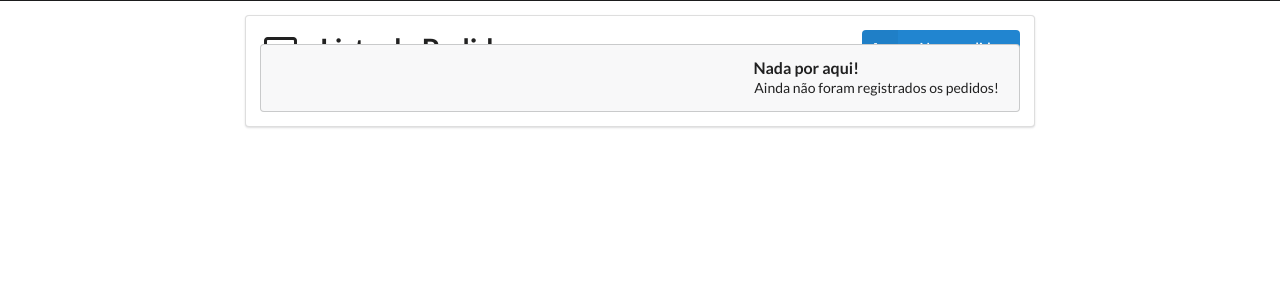
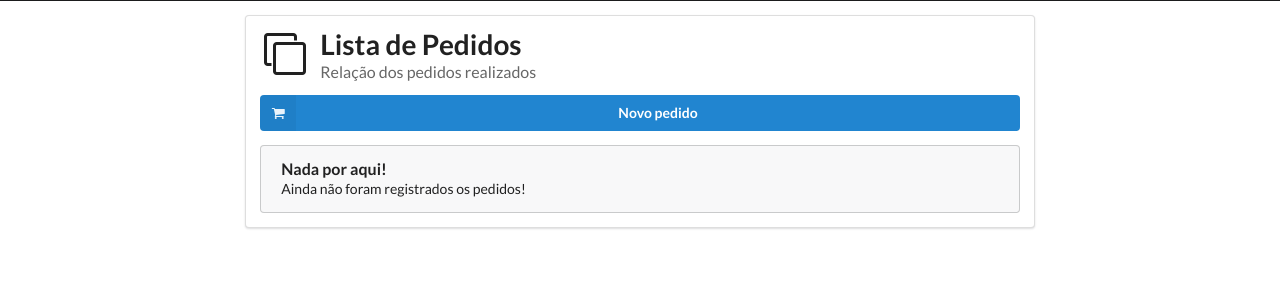
Before and after one commit to felipeflamarion/meuspedidos, a Django app: page /pedidos/ in a window 1280 px wide. Shown: the part 73-360 px from the top of the page. Run offline with Django 3.2, Linux system fonts and the light colour scheme; data that the repository does not hold is empty.

Commit message:
Correções de alinhamento no layout

```diff
--- a/projeto/pedidos/templates/pedidos/lista_pedidos.html
+++ b/projeto/pedidos/templates/pedidos/lista_pedidos.html
@@ -5,8 +5,8 @@
 {% block content %}
     {% include 'mensagem.html' %}
 
-    <div class="ui right aligned segment">
-        <h1 class="ui left floated aligned header">
+    <div class="ui segment">
+        <h1 class="ui header">
             <i class="clone icon"></i>
             <div class="content">
                 Lista de Pedidos
@@ -15,16 +15,13 @@
                 </div>
             </div>
         </h1>
-
         {% if not pedido_ativo %}
-            <a class="ui labeled icon right floated blue button" href="{% url 'novo_pedido' %}">
+            <a class="ui labeled icon blue fluid button" href="{% url 'novo_pedido' %}">
                 <i class="shop icon"></i>
                 Novo pedido
             </a>
         {% endif %}
-
         {% if pedidos %}
-
         <table class="ui table">
             <thead>
                 <tr>
@@ -62,7 +59,7 @@
             </tbody>
         </table>
         {% else %}
-        <div class="ui message">
+        <div class="ui left floated message">
             <span class="header">Nada por aqui!</span>
             Ainda não foram registrados os pedidos!
         </div>
--- a/projeto/pedidos/templates/pedidos/lista_produtos.html
+++ b/projeto/pedidos/templates/pedidos/lista_produtos.html
@@ -6,7 +6,7 @@
     {% include 'mensagem.html' %}
 
     <div class="ui segment">
-        <h1 class="ui header">
+        <h1 class="ui left floated header">
             Produtos
             <div class="sub header">
                 Mercadorias à venda
```
